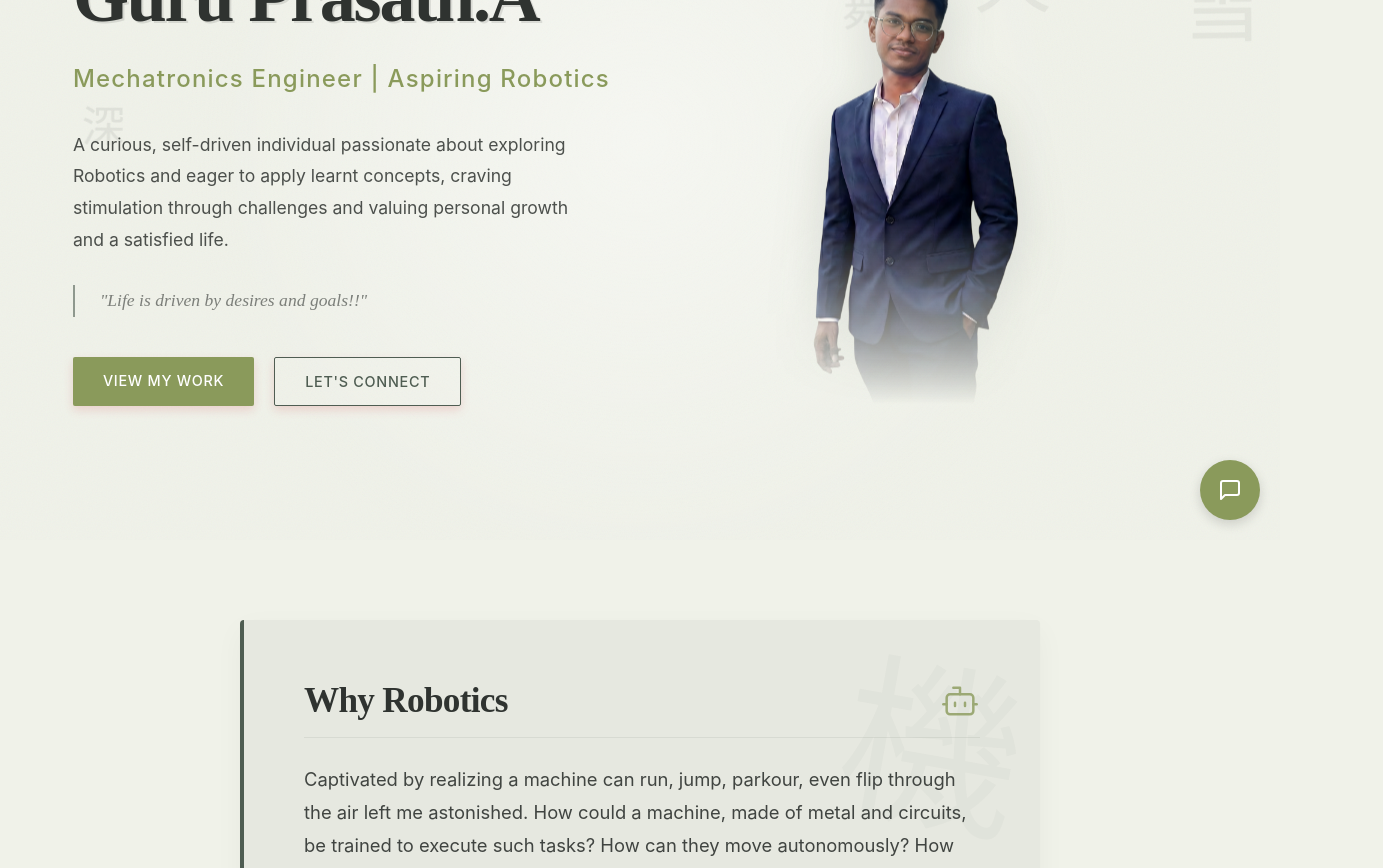
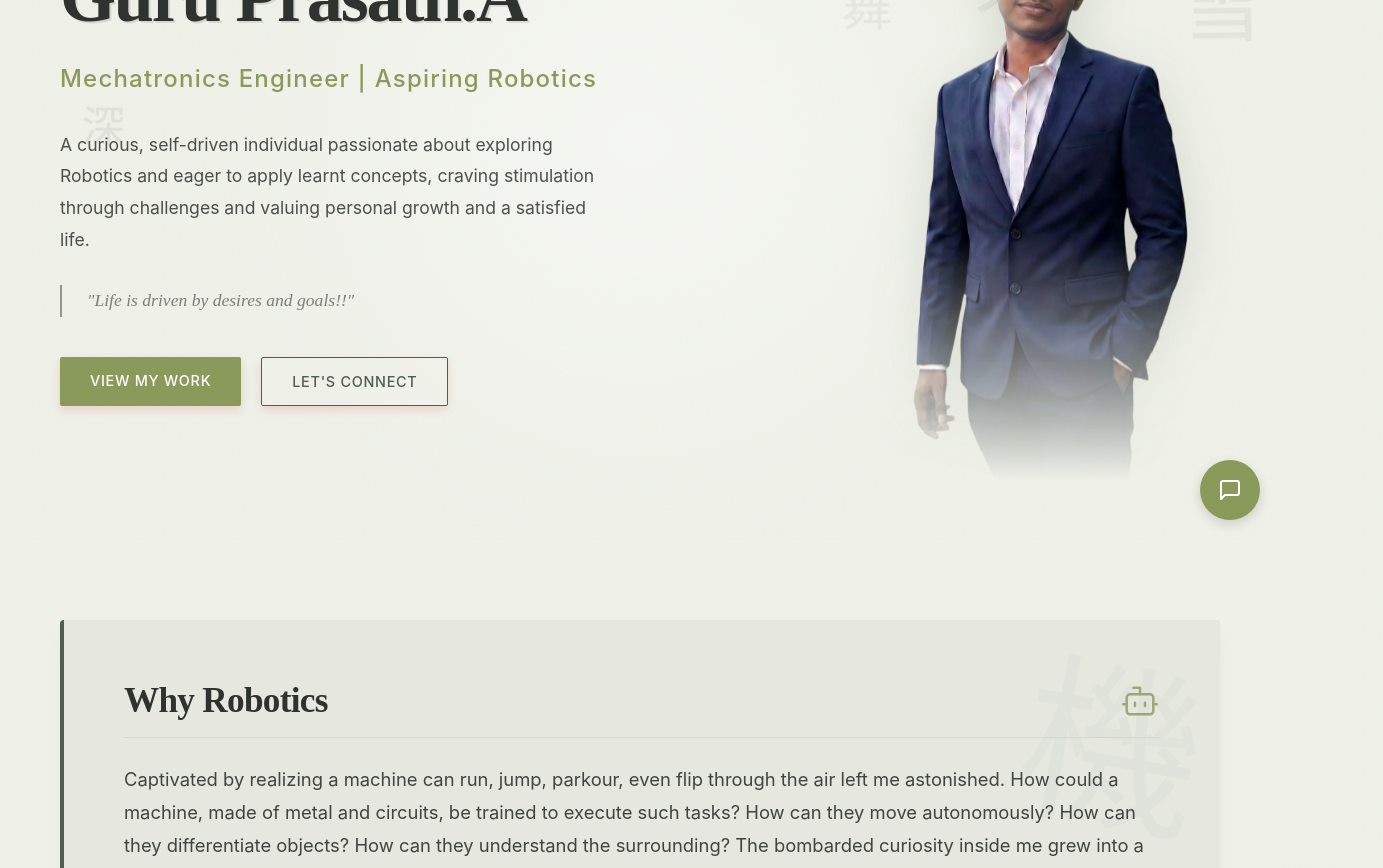
Before and after one commit to Pirate-tek/guru-portfolio, a React (Vite) app: page / in a window 1280 px wide. Shown: the part 260-1128 px from the top of the page, 1383 px wide, since content can reach past the window. Built offline with nearby package versions, Linux system fonts and the light colour scheme; a web font is replaced by a local one.

Commit message:
Version 1.1

```diff
--- a/src/components/Achievements.jsx
+++ b/src/components/Achievements.jsx
@@ -33,12 +33,17 @@ const Achievements = () => {
             organizer: 'Organized by Hosur Forest Division in collabration with FORGE',
             date: 'March 2024',
             description: 'Banraw',
-            images: [forge1, forge2]
+            images: [
+                { src: forge1, style: { objectPosition: '20% center' } },
+                forge2
+            ]
         }
     ];
 
     const openLightbox = (img) => {
-        setSelectedImage(img);
+        // Handle both string and object image formats
+        const imgSrc = typeof img === 'string' ? img : img.src;
+        setSelectedImage(imgSrc);
         document.body.style.overflow = 'hidden'; // Prevent scrolling when modal is open
     };
 
@@ -62,11 +67,22 @@ const Achievements = () => {
                                 <div className="achievement-date">{item.date}</div>
                             </div>
                             <div className="achievement-gallery">
-                                {item.images.map((img, idx) => (
-                                    <div key={idx} className="achievement-image-wrapper" onClick={() => openLightbox(img)}>
-                                        <img src={img} alt={`${item.title} ${idx + 1}`} loading="lazy" />
-                                    </div>
-                                ))}
+                                {item.images.map((imgItem, idx) => {
+                                    const isObject = typeof imgItem === 'object' && imgItem !== null;
+                                    const src = isObject ? imgItem.src : imgItem;
+                                    const style = isObject ? imgItem.style : {};
+
+                                    return (
+                                        <div key={idx} className="achievement-image-wrapper" onClick={() => openLightbox(imgItem)}>
+                                            <img
+                                                src={src}
+                                                alt={`${item.title} ${idx + 1}`}
+                                                loading="lazy"
+                                                style={style}
+                                            />
+                                        </div>
+                                    );
+                                })}
                             </div>
                         </div>
                     ))}
--- a/src/components/Gallery.jsx
+++ b/src/components/Gallery.jsx
@@ -1,11 +1,14 @@
 import React from 'react';
 import './Gallery.css';
+
+import roboticsLabImg from '../assets/robotics_lab.jpg';
+import travelImg from '../assets/travel.jpg';
 
 const Gallery = () => {
     // Placeholder images - in a real app these would be imported or URLs
     const items = [
-        { title: 'Robotics Lab', type: 'Work' },
-        { title: 'Travel', type: 'Life' },
+        { title: 'Robotics Lab', type: 'Work', image: roboticsLabImg },
+        { title: 'Travel', type: 'Life', image: travelImg },
         { title: 'Conference', type: 'Event' },
         { title: 'Workshop', type: 'Work' },
     ];
@@ -19,8 +22,11 @@ const Gallery = () => {
                         <div key={index} className="gallery-item">
                             <div className="polaroid">
                                 <div className="polaroid-image">
-                                    {/* Placeholder for image */}
-                                    <div className="image-placeholder"></div>
+                                    {item.image ? (
+                                        <img src={item.image} alt={item.title} className="gallery-image" />
+                                    ) : (
+                                        <div className="image-placeholder"></div>
+                                    )}
                                 </div>
                                 <div className="polaroid-caption">
                                     <p>{item.title}</p>
--- a/src/components/Hero.css
+++ b/src/components/Hero.css
@@ -12,6 +12,12 @@
     grid-template-columns: 1fr 1fr;
     gap: 60px;
     align-items: center;
+}
+
+@media (min-width: 1024px) {
+    .hero-container {
+        grid-template-columns: 1.2fr 0.8fr;
+    }
 }
 
 .hero-title {
@@ -38,9 +44,18 @@
     color: var(--text-color);
     opacity: 0.85;
     margin-bottom: 40px;
-    max-width: 500px;
+    max-width: 550px;
     line-height: 1.8;
 }
+
+@media (min-width: 1024px) {
+    .hero-description p {
+        max-width: 70ch;
+        /* approx three lines on desktop */
+    }
+}
+
+
 
 .hero-philosophy {
     margin-top: 30px;
@@ -83,7 +98,7 @@
 .profile-image-container {
     position: relative;
     width: auto;
-    max-width: 450px;
+    max-width: 700px;
     /* Human-sized */
     padding: 0;
     background: transparent;
@@ -98,7 +113,7 @@
 }
 
 .profile-image {
-    width: 100%;
+    width: 137%;
     height: auto;
     display: block;
     object-fit: contain;
@@ -168,7 +183,7 @@
 
     .profile-image-container {
         width: 100%;
-        max-width: 350px;
+        max-width: 400px;
         margin: 0 auto;
     }
 
--- a/src/components/Publications.jsx
+++ b/src/components/Publications.jsx
@@ -22,7 +22,7 @@ const Publications = () => {
             authors: ['Dr. T. T. Tamilarasi', 'Guru Prasath A', 'et al.'],
             meta: {
                 publishedIn: '3rd International Conference on Intelligent Data Communication Technologies and Internet of Things (IDCIoT 2025)',
-                pages: '1029–1034',
+                pages: '1029-1034',
                 doi: '10.1109/IDCIOT64235.2025.10914950',
                 date: 'July 2025'
             },
--- a/src/components/WhyRobotics.css
+++ b/src/components/WhyRobotics.css
@@ -11,10 +11,10 @@
 }
 
 .why-robotics-card {
-    max-width: 800px;
+    /* match internship card */
     width: 100%;
     background: var(--color-washi);
-    padding: 50px;
+    padding: 40px;
     border-radius: 4px;
     /* Slightly sharper for a technical feel, but still soft */
     box-shadow:
@@ -22,7 +22,6 @@
         0 1px 3px rgba(0, 0, 0, 0.02);
     position: relative;
     border-left: 4px solid var(--accent-secondary);
-    /* Accent border */
     transition: transform 0.4s ease, box-shadow 0.4s ease;
     overflow: hidden;
 }
--- a/src/components/WhyRobotics.jsx
+++ b/src/components/WhyRobotics.jsx
@@ -4,6 +4,7 @@ import "./WhyRobotics.css";
 const WhyRobotics = () => {
     return (
         <section id="why-robotics" className="why-robotics-section">
+            <div className="container">
                 <div className="why-robotics-card">
                     <div className="why-robotics-header">
                         <h2 className="why-robotics-title">Why Robotics</h2>
@@ -35,7 +36,9 @@ const WhyRobotics = () => {
                         the intelligence behind such machines.
                     </p>
                 </div>
-        </section>
+            </div>
+
+        </section >
     );
 };
 
```
Also changed, not shown: src/components/Projects.jsx (line endings or trailing spaces). Lines whose indentation alone changed are shown as unchanged.
